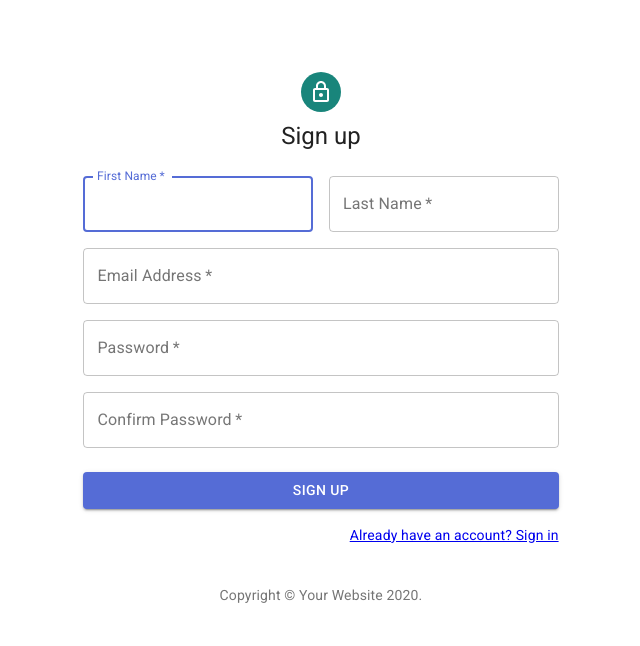
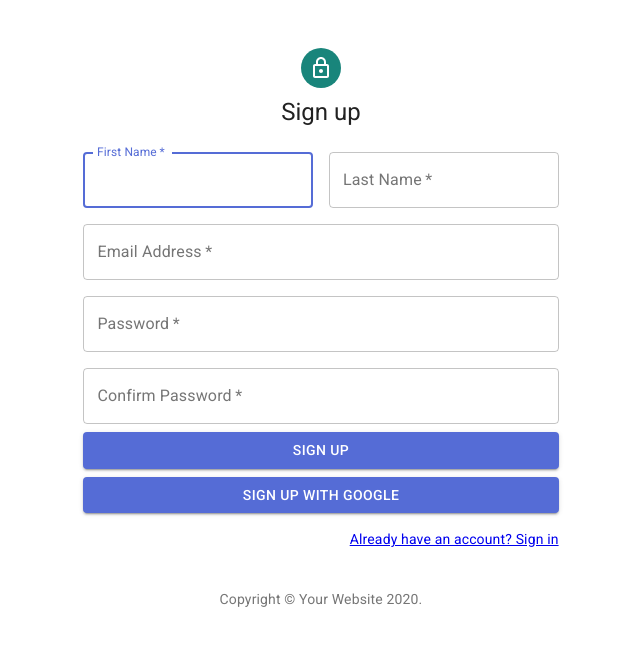
Before and after one commit to dscnsec/logo-generator, a React (Create React App) app: page /signup in a window 1280 px wide. Shown: the top 646 px of the page, without its empty margins (319-959 px from the left). Built offline with nearby package versions, Linux system fonts and the light colour scheme; no server answers.

Commit message:
auth done just modal integration is left

```diff
--- a/src/Home.tsx
+++ b/src/Home.tsx
@@ -9,6 +9,8 @@ import GitHubButton from 'react-github-btn';
 import Button from '@material-ui/core/Button';
 import Login from './Login';
 import SignUp from './SignUp';
+import { useAuth } from './context/AuthContext';
+import {useHistory} from 'react-router-dom';
 // import { AuthProvider } from './context/AuthContext'
 // import IconButton from '@material-ui/core/IconButton';
 // import MenuIcon from '@material-ui/icons/Menu';
@@ -104,17 +106,32 @@ const useStyles = makeStyles((theme) => ({
 
 }));
 
+
 export default function ScrollableTabsButtonAuto() {
 	const classes = useStyles();
 	const [value, setValue] = React.useState(0);
 	const [modalStyle] = React.useState(getModalStyle);
 	const [openLogin, setOpenLogin] = React.useState(false);
 	const [openSignUp, setOpenSignUp] = React.useState(false);
+	const { currentUser, logout }:any= useAuth();
+	const [error, setError] = React.useState('');
+	const history = useHistory();
 
 
 	const handleChange = (event:any, newValue:any) => {
 		setValue(newValue);
 	};
+
+	async function handleLogout(){
+		setError("")
+
+		try{
+			await logout();
+			history.push('/')
+		}catch {
+			setError('Failed to log out')
+		}
+	}
 
 	const handleOpen = () => {
 		setOpenLogin(true);
@@ -126,13 +143,13 @@ export default function ScrollableTabsButtonAuto() {
 
 	  const LoginBody = (
 		<div style={modalStyle} className={classes.paper}>
-		  <Login />
+		  <Login loginDone={(value:boolean)=> setOpenLogin(value)}/>
 		</div>
 	  );
 
 	  const signUpBody = (
 		<div style={modalStyle} className={classes.paper}>
-		  <SignUp />
+		  <SignUp signupCheck={(value:boolean)=> setOpenSignUp(value)}/>
 	    </div>
 	  );
 
@@ -158,6 +175,9 @@ export default function ScrollableTabsButtonAuto() {
                     <Typography variant="h6" className={classes.title}>
                            Logo-Generator
                     </Typography>
+
+				    {currentUser ? <Button onClick={handleLogout}>Logout</Button> :
+					   <>
                            <Button color="inherit" onClick={handleOpen}>Login</Button>
 					       <Modal
                            open={openLogin}
@@ -173,9 +193,8 @@ export default function ScrollableTabsButtonAuto() {
                            >
                             {signUpBody}
                            </Modal>
-
-
-
+					    </>
+                    }
                 </Toolbar>
 
 				<Tabs
--- a/src/Login.tsx
+++ b/src/Login.tsx
@@ -12,9 +12,10 @@ import LockOutlinedIcon from '@material-ui/icons/LockOutlined';
 import Typography from '@material-ui/core/Typography';
 import { makeStyles } from '@material-ui/core/styles';
 import Container from '@material-ui/core/Container';
-import {Link as RouteLink, useHistory} from 'react-router-dom'
-import {useRef, useState} from 'react'
-import { useAuth } from './context/AuthContext'
+import {Link as RouteLink, useHistory} from 'react-router-dom';
+import {useRef, useState} from 'react';
+import { useAuth } from './context/AuthContext';
+import Alert from '@material-ui/lab/Alert';
 
 function Copyright() {
   return (
@@ -49,7 +50,11 @@ const useStyles = makeStyles((theme) => ({
   },
 }));
 
-export default function Login() {
+interface stateProps{
+  loginDone:any
+}
+
+export default function Login(props:stateProps) {
   const classes = useStyles();
 
   const [email, setEmail]= useState('')
@@ -67,8 +72,9 @@ export default function Login() {
       setLoading(true)
       await login(email, password)
       history.push("/")
+      props.loginDone(false)
     } catch(e) {
-      setError("Failed to log in")
+      setError(e.message)
       console.log(e)
     }
 
@@ -86,6 +92,7 @@ export default function Login() {
         <Typography component="h1" variant="h5">
           Login
         </Typography>
+        {error && <Alert severity="error">{error}</Alert> }
         <form className={classes.form} onSubmit={handleSubmit}>
           <TextField
             variant="outlined"
@@ -134,7 +141,7 @@ export default function Login() {
               </Link>
             </Grid>
             <Grid item>
-              <Link href="/signup" variant="body2">
+              <Link href="" variant="body2" onClick={(e:any)=> props.loginDone(true)}>
 
                 {"Don't have an account? Sign Up"}
               </Link>
--- a/src/Signup.tsx
+++ b/src/Signup.tsx
@@ -13,7 +13,9 @@ import Typography from '@material-ui/core/Typography';
 import { makeStyles } from '@material-ui/core/styles';
 import Container from '@material-ui/core/Container';
 import { useAuth } from './context/AuthContext';
-import {Link as RouteLink} from 'react-router-dom'
+import {Link as RouteLink, useHistory} from 'react-router-dom';
+import Alert from '@material-ui/lab/Alert';
+import { signInWithGoogle } from './firebase';
 
 function Copyright() {
   return (
@@ -30,7 +32,7 @@ function Copyright() {
 
 const useStyles = makeStyles((theme) => ({
   paper: {
-    marginTop: theme.spacing(8),
+    marginTop: theme.spacing(5),
     display: 'flex',
     flexDirection: 'column',
     alignItems: 'center',
@@ -44,20 +46,28 @@ const useStyles = makeStyles((theme) => ({
     marginTop: theme.spacing(3),
   },
   submit: {
-    margin: theme.spacing(3, 0, 2),
+    margin: theme.spacing(1, 0, 1),
   },
+  submitGoogle: {
+    margin: theme.spacing(0,0,2)
+  }
 }));
 
-export default function SignUp() {
+interface stateProps{
+  signupCheck:any
+}
+
+export default function SignUp(props:stateProps) {
   const classes = useStyles();
   const [firstName, setFirstName] = useState('')
   const [lastName, setLastName] = useState('')
   const [email, setEmail] = useState('')
   const [password, setPassword]= useState('')
   const [confirmPassword, setConfirmPassword]= useState('')
-  const { signup }:any = useAuth();
-  const [error, setError] = useState<string>('');
-  const [loading, setLoading] = useState(false);
+  const { signup }:any = useAuth()
+  const [error, setError] = useState<string>('')
+  const [loading, setLoading] = useState(false)
+  const history = useHistory()
 
   async function handleSubmit(e:any){
     e.preventDefault();
@@ -69,13 +79,38 @@ export default function SignUp() {
       setError("")
       setLoading(true)
       await signup(email, password)
-      console.log("account created");
+      console.log("account created")
+      history.push("/")
+      props.signupCheck(false)
     } catch(e){
       setError("failed to create an account")
       console.log(e);
     }
     setLoading(false)
     console.log(email)
+  }
+
+  async function handleGoogleSignIn(e:any){
+    e.preventDefault();
+
+    // if(password !== confirmPassword){
+    //   return setError("Passwords do not match")
+    // }
+    try {
+      setError("")
+      setLoading(true)
+       signInWithGoogle()
+      console.log("account created")
+
+
+    } catch(e){
+      setError("failed to create an account")
+      console.log(e);
+    }
+    setLoading(false)
+    console.log(email)
+    // history.push("/")
+    // props.signupCheck(false)
   }
 
   return (
@@ -88,6 +123,7 @@ export default function SignUp() {
         <Typography component="h1" variant="h5">
           Sign up
         </Typography>
+        {error && <Alert severity="error">{error}</Alert> }
         <form className={classes.form} onSubmit={handleSubmit}>
           <Grid container spacing={2}>
             <Grid item xs={12} sm={6}>
@@ -163,7 +199,9 @@ export default function SignUp() {
                 label="I want to receive inspiration, marketing promotions and updates via email."
               />
             </Grid> */}
+
           </Grid>
+
           <Button
             type="submit"
             fullWidth
@@ -173,6 +211,18 @@ export default function SignUp() {
             disabled={loading}
           >
             Sign Up
+          </Button>
+
+          <Button
+            type="submit"
+            fullWidth
+            variant="contained"
+            color="primary"
+            className={classes.submitGoogle}
+            disabled={loading}
+            onClick={handleGoogleSignIn}
+          >
+            Sign Up with google
           </Button>
           <Grid container justify="flex-end">
             <Grid item>
--- a/src/context/AuthContext.tsx
+++ b/src/context/AuthContext.tsx
@@ -19,6 +19,10 @@ export function AuthProvider({ children }: any) {
         return auth.signInWithEmailAndPassword(email, password)
       }
 
+    function logout(){
+        return auth.signOut()
+    }
+
     useEffect(() => {
         const unsubscribe = auth.onAuthStateChanged((user:any) => {
             setCurrentUser(user)
@@ -30,7 +34,8 @@ export function AuthProvider({ children }: any) {
     const value = {
         currentUser,
         signup,
-        login
+        login,
+        logout
     }
     console.log(value)
 
--- a/src/firebase.ts
+++ b/src/firebase.ts
@@ -1,5 +1,6 @@
 import firebase from 'firebase/app';
 import 'firebase/auth';
+
 
 const app = firebase.initializeApp({
     apiKey: process.env.REACT_APP_FIREBASE_API_KEY,
@@ -12,4 +13,14 @@ const app = firebase.initializeApp({
 })
 
 export const auth = app.auth();
+
+const googleProvider = new firebase.auth.GoogleAuthProvider()
+export const signInWithGoogle = () => {
+  auth.signInWithPopup(googleProvider).then((res) => {
+    console.log(res.user)
+  }).catch((error) => {
+    console.log(error.message)
+  })
+}
+
 export default app;
```
Also changed, not shown: 1 other file (tests, documents, lock files or other folders). Lines whose indentation alone changed are shown as unchanged.
